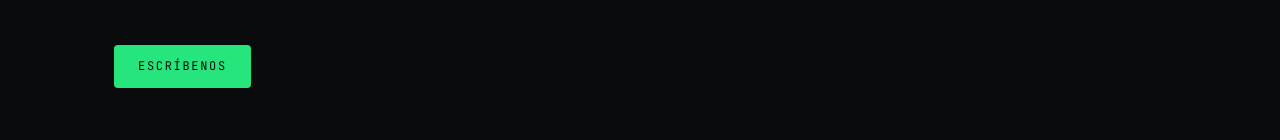
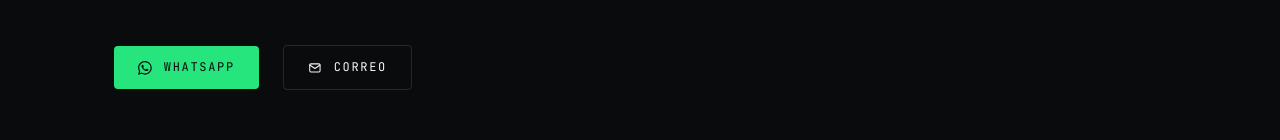
Before and after one commit to danielrpon/freaknerd-web, a plain HTML site: page index.html in a window 1280 px wide. Shown: the part 6933-7073 px from the top of the page. Drawn offline with Linux system fonts and the light colour scheme.

Commit message:
Contacto: dos botones, WhatsApp (principal) y Correo
Reemplaza el único botón Escríbenos (solo correo). Reusa el patrón
.offer-cta del foro de ideación.

Co-Authored-By: Claude Opus 5 (1M context) <noreply@anthropic.com>

```diff
--- a/index.html
+++ b/index.html
@@ -764,6 +764,8 @@
     display: flex; flex-wrap: wrap; align-items: center;
     gap: var(--fn-space-6);
   }
+  /* Ícono dentro del botón: del tamaño de la letra, sin cambiar la altura. */
+  .btn-ico { width: 1.15em; height: 1.15em; flex: none; }
   .btn--quiet {
     background: transparent;
     color: var(--fn-ink-on-dark);
@@ -1244,9 +1246,17 @@
         Si hay un problema que lleva meses sin resolverse, de ese queremos
         hablar. La primera charla no se cobra.
       </p>
-      <a class="btn reveal" href="mailto:contacto@freaknerd.co?subject=Consultor%C3%ADa%20freaknerd" style="--d:140ms">
-        Escríbenos
-      </a>
+      <div class="offer-cta reveal" style="--d:140ms">
+        <a class="btn" href="https://wa.me/573117191394?text=Hola%2C%20los%20contacto%20desde%20la%20web%20de%20freaknerd."
+           target="_blank" rel="noopener noreferrer">
+          <svg class="btn-ico" viewBox="0 0 24 24" fill="currentColor" aria-hidden="true" focusable="false"><path d="M17.472 14.382c-.297-.149-1.758-.867-2.03-.967-.273-.099-.471-.148-.67.15-.197.297-.767.966-.94 1.164-.173.199-.347.223-.644.075-.297-.15-1.255-.463-2.39-1.475-.883-.788-1.48-1.761-1.653-2.059-.173-.297-.018-.458.13-.606.134-.133.298-.347.446-.52.149-.174.198-.298.298-.497.099-.198.05-.371-.025-.52-.075-.149-.669-1.612-.916-2.207-.242-.579-.487-.5-.669-.51-.173-.008-.371-.01-.57-.01-.198 0-.52.074-.792.372-.272.297-1.04 1.016-1.04 2.479 0 1.462 1.065 2.875 1.213 3.074.149.198 2.096 3.2 5.077 4.487.709.306 1.262.489 1.694.625.712.227 1.36.195 1.871.118.571-.085 1.758-.719 2.006-1.413.248-.694.248-1.289.173-1.413-.074-.124-.272-.198-.57-.347m-5.421 7.403h-.004a9.87 9.87 0 01-5.031-1.378l-.361-.214-3.741.982.998-3.648-.235-.374a9.86 9.86 0 01-1.51-5.26c.001-5.45 4.436-9.884 9.888-9.884a9.82 9.82 0 016.988 2.896 9.825 9.825 0 012.893 6.994c-.003 5.45-4.437 9.885-9.885 9.885m8.413-18.297A11.815 11.815 0 0012.05 0C5.495 0 .16 5.335.157 11.892c0 2.096.547 4.142 1.588 5.945L.057 24l6.305-1.654a11.882 11.882 0 005.683 1.448h.005c6.554 0 11.89-5.335 11.893-11.893a11.821 11.821 0 00-3.48-8.413Z"/></svg>
+          WhatsApp
+        </a>
+        <a class="btn btn--quiet" href="mailto:contacto@freaknerd.co?subject=Consultor%C3%ADa%20freaknerd">
+          <svg class="btn-ico" viewBox="0 0 24 24" fill="none" stroke="currentColor" stroke-width="1.75" stroke-linecap="round" stroke-linejoin="round" aria-hidden="true" focusable="false"><rect x="3" y="5" width="18" height="14" rx="2"/><path d="m3 7 9 6 9-6"/></svg>
+          Correo
+        </a>
+      </div>
     </div>
   </section>
 </main>
```
